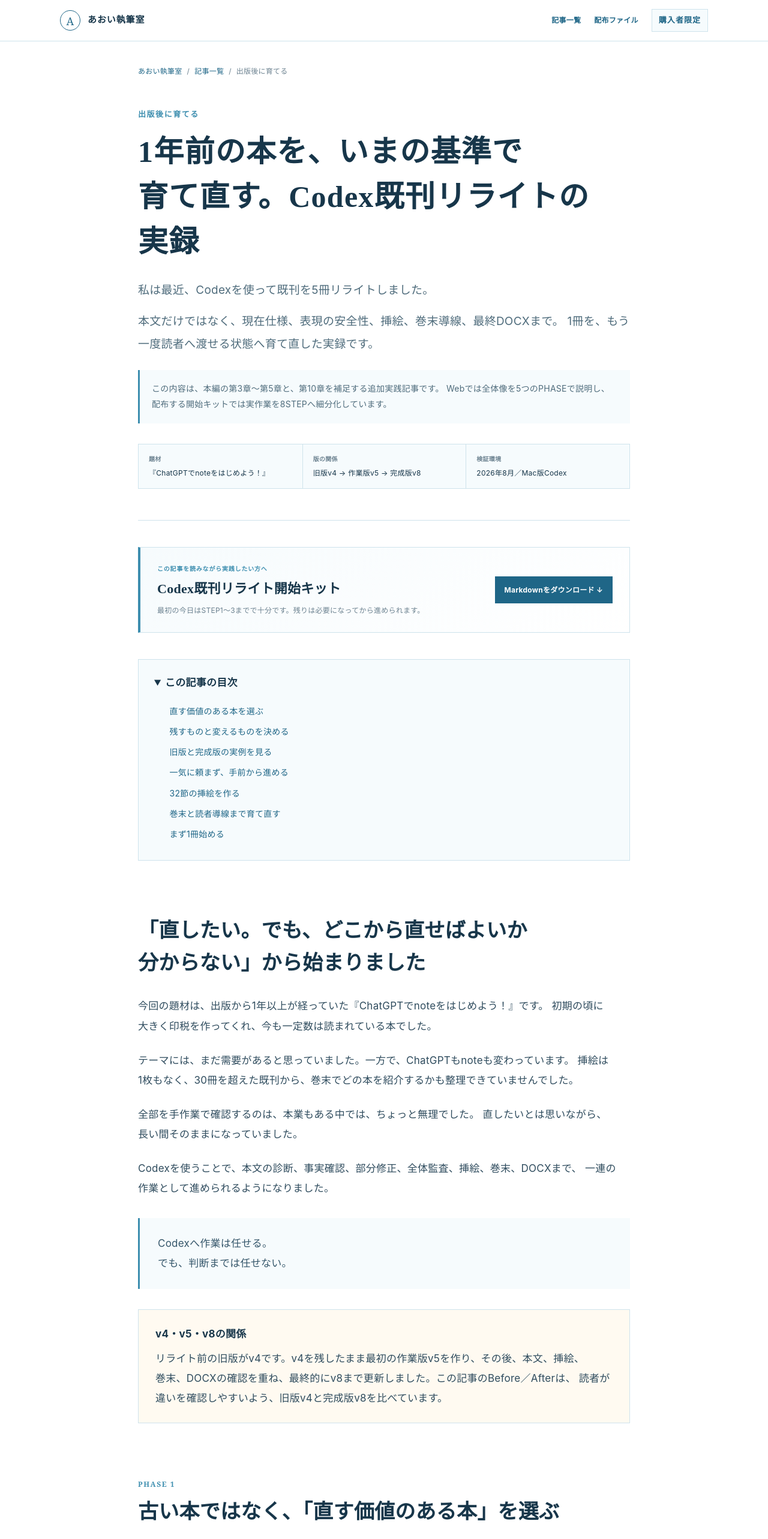
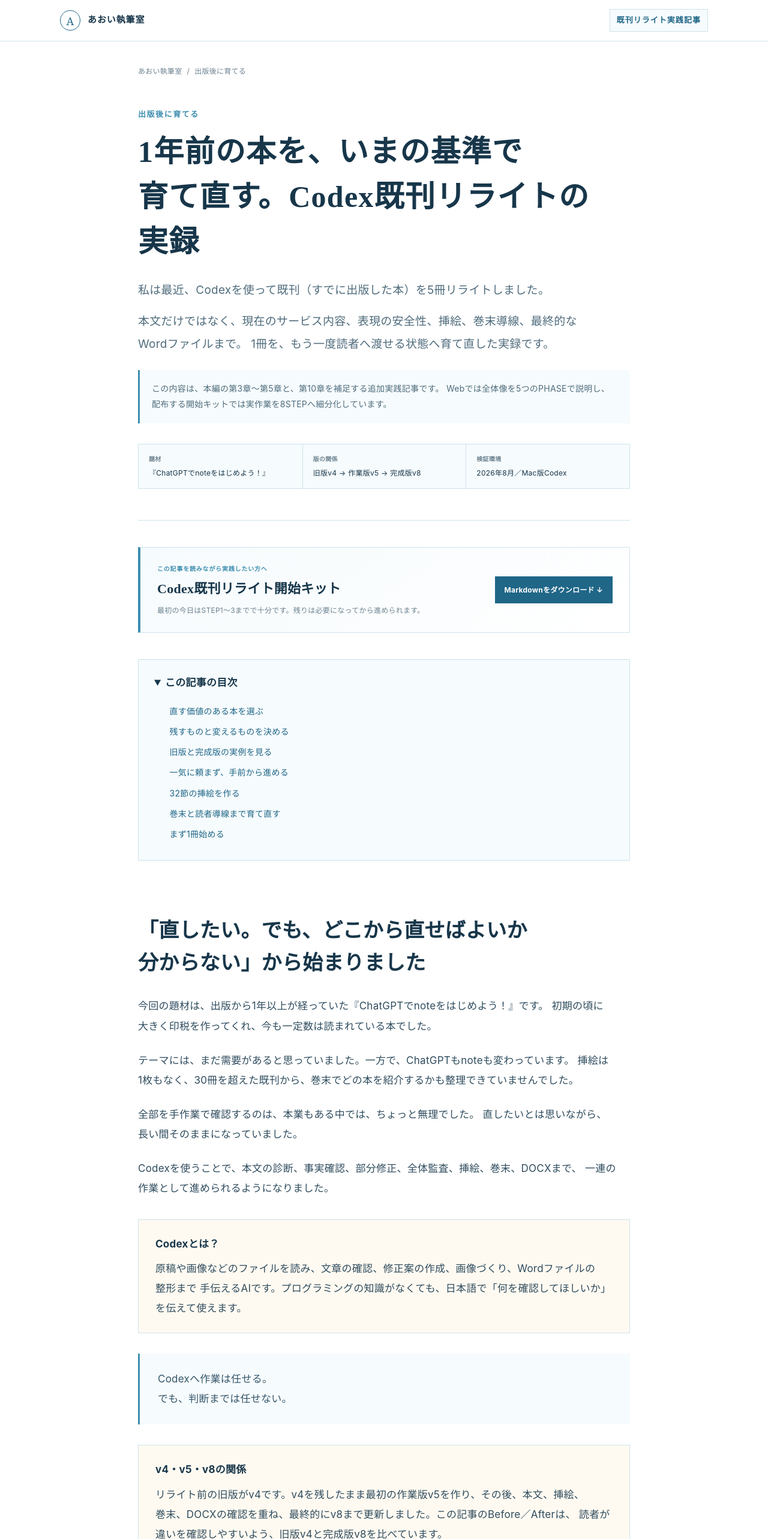
Before and after one commit to aoi-kurochan/aoi-writing-room, a Next.js app: page /library/codex-book-rewrite in a window 1280 px wide. Shown: the top 2566 px of the page at 60% size. Built offline with nearby package versions, Linux system fonts and the light colour scheme.

Commit message:
既刊リライト記事を単独閲覧向けに調整

```diff
--- a/app/library/codex-book-rewrite/page.tsx
+++ b/app/library/codex-book-rewrite/page.tsx
@@ -1,7 +1,5 @@
 import type { ReactNode } from "react";
-import Link from "next/link";
 import { MarkdownDownload } from "../../_components/MarkdownDownload";
-import { SiteFooter, SiteHeader } from "../../_components/SiteChrome";
 import { articles } from "../../_data/content";
 import downloadContent from "../../_data/download-content.json";
 
@@ -95,26 +93,51 @@
   );
 }
 
+function ArticleOnlyHeader() {
+  return (
+    <header className="site-header article-only-header">
+      <div className="site-header-inner">
+        <div className="site-brand" aria-label="あおい執筆室">
+          <span>A</span><b>あおい執筆室</b>
+        </div>
+        <small>既刊リライト実践記事</small>
+      </div>
+    </header>
+  );
+}
+
+function ArticleOnlyFooter() {
+  return (
+    <footer className="site-footer article-only-footer">
+      <div>
+        <div className="site-footer-heading">
+          <b>あおい執筆室</b>
+          <span>Codex既刊リライトの実録</span>
+        </div>
+        <p>このページと開始キットだけで、最初の1冊を始められるようにまとめています。</p>
+      </div>
+    </footer>
+  );
+}
+
 export default function CodexBookRewrite() {
   return (
     <main>
-      <SiteHeader />
+      <ArticleOnlyHeader />
       <article className="article-shell rewrite-article-shell">
-        <nav className="breadcrumb" aria-label="パンくず">
-          <Link href="/">あおい執筆室</Link>
-          <span>/</span>
-          <Link href="/library">記事一覧</Link>
+        <p className="breadcrumb" aria-label="現在地">
+          <span>あおい執筆室</span>
           <span>/</span>
           <span>{article.primaryCategory}</span>
-        </nav>
+        </p>
 
         <header className="article-header">
           <p className="article-kicker">{article.primaryCategory}</p>
           <h1>{article.title}</h1>
           <div className="article-summary">
-            <p>私は最近、Codexを使って既刊を5冊リライトしました。</p>
+            <p>私は最近、Codexを使って既刊（すでに出版した本）を5冊リライトしました。</p>
             <p>
-              本文だけではなく、現在仕様、表現の安全性、挿絵、巻末導線、最終DOCXまで。
+              本文だけではなく、現在のサービス内容、表現の安全性、挿絵、巻末導線、最終的なWordファイルまで。
               1冊を、もう一度読者へ渡せる状態へ育て直した実録です。
             </p>
           </div>
@@ -162,6 +185,13 @@
             Codexを使うことで、本文の診断、事実確認、部分修正、全体監査、挿絵、巻末、DOCXまで、
             一連の作業として進められるようになりました。
           </p>
+          <aside className="note-box">
+            <b>Codexとは？</b>
+            <p>
+              原稿や画像などのファイルを読み、文章の確認、修正案の作成、画像づくり、Wordファイルの整形まで
+              手伝えるAIです。プログラミングの知識がなくても、日本語で「何を確認してほしいか」を伝えて使えます。
+            </p>
+          </aside>
           <blockquote>
             Codexへ作業は任せる。<br />
             でも、判断までは任せない。
@@ -187,7 +217,7 @@
             <div>
               <h3>候補にしやすい本</h3>
               <ul>
-                <li>今もKENPや注文が一定発生している</li>
+                <li>Kindle Unlimitedで読まれたページ数（KENP）や注文が、今も一定発生している</li>
                 <li>テーマ自体には、今も需要がある</li>
                 <li>中心は残せるが、情報や事例が古い</li>
                 <li>今の自分なら読者体験を上げられる</li>
@@ -208,9 +238,24 @@
             今回の本は、今も読まれ、「AIを使いながらnoteとどう向き合うか」という中心も残せました。
             少しずつ印税が落ちていたこともあり、この本は直す意味があると判断しました。
           </p>
+          <h3>Amazonレビューも、匿名化してから確認する</h3>
+          <p>
+            ほかの本では行っていたのに、この本では最初の工程として明確に入れていませんでした。
+            今なら、投稿者名、プロフィール画像、IDなど個人につながる情報を外し、レビュー本文だけをCodexへ渡します。
+            原文を本へ転載するのではなく、「読者が困った点」を修正候補として整理するために使います。
+          </p>
+          <blockquote>
+            匿名化したAmazonレビューを読み、本文と照合してください。指摘を「絶対修正」「修正検討」「要検討」の
+            3段階に分け、該当箇所、読者が困った理由、最小修正案を示してください。まだ本文は変更しないでください。
+          </blockquote>
+          <ul>
+            <li><b>絶対修正：</b>事実、安全性、意味の誤りなど、放置すると読者が困るもの</li>
+            <li><b>修正検討：</b>直すと分かりやすくなるが、著者の判断が必要なもの</li>
+            <li><b>要検討：</b>好みや本の範囲にも関わるため、すぐ直さず考えるもの</li>
+          </ul>
           <RoleSplit
-            codex={<ul><li>旧版を読み、古くなった可能性を探す</li><li>現在の説明とのずれを候補にする</li><li>改善できる範囲を整理する</li></ul>}
-            human={<ul><li>この本を対象にするか</li><li>テーマを本棚に残すか</li><li>新刊より、この本へ時間を使うか</li></ul>}
+            codex={<ul><li>旧版を読み、古くなった可能性を探す</li><li>匿名化したレビューを3段階へ整理する</li><li>現在の説明とのずれを候補にする</li><li>改善できる範囲を整理する</li></ul>}
+            human={<ul><li>この本を対象にするか</li><li>レビューから何を採用するか</li><li>テーマを本棚に残すか</li><li>新刊より、この本へ時間を使うか</li></ul>}
           />
         </section>
 
@@ -304,7 +349,7 @@
             全部まとめてお願いしようとしたんです。
           </p>
           <p>
-            すると、途中までで使える文脈量がほぼなくなり、身動きが取りにくくなりました。
+            すると、Codexが一度に扱える情報量をほぼ使い切り、身動きが取りにくくなりました。
             「全部できそうなら、全部頼んだ方が早い」と思ったのですが、逆でした。
           </p>
           <blockquote><b>一気に頼まない。手前から、1つずつ進める。</b></blockquote>
@@ -315,7 +360,7 @@
             <li><span>04</span><div><b>前後関係を確認する</b><p>新旧説明の混在、矛盾、重複を探す。</p></div></li>
             <li><span>05</span><div><b>章ごとに更新する</b><p>質問文と返答例を、1冊分まとめて処理しない。</p></div></li>
             <li><span>06</span><div><b>別の監査役へ渡す</b><p>新しい読み手に、日本語と全体整合を見てもらう。</p></div></li>
-            <li><span>07</span><div><b>最終DOCXを検査する</b><p>目次、画像、リンク、全ページ、安全性を確認する。</p></div></li>
+            <li><span>07</span><div><b>最終的なWordファイル（DOCX）を検査する</b><p>目次、画像、リンク、全ページ、安全性を確認する。</p></div></li>
           </ol>
           <p>
             ここでいう「別の監査役」は、それまでの長いやり取りを引き継いでいない、新しいAIの読み手です。
@@ -370,7 +415,7 @@
             今回のリライトとは別のタイミングですが、Codexを使って、私の本を一覧できる本棚サイトも作りました。
             リライトした本の巻末から、この本棚へ案内する導線も入れています。
           </p>
-          <p><a className="text-link" href="https://aoi-kurochan.github.io/aoi-books/" target="_blank" rel="noreferrer">あおいの本棚を見る →</a></p>
+          <p className="reference-note">本棚は、読者へ公開してよい書名、表紙、紹介文、リンクだけで作っています。</p>
           <aside className="warning-box">
             <b>GitHub Pagesを使う場合の注意</b>
             <p>
@@ -413,11 +458,11 @@
           <p>ケース：旧版v4を残して作業版v5を作り、完成版v8まで更新</p>
           <p>
             Codexの機能、利用できるプラン、上限、画面は変更されることがあります。
-            利用前に<a href="https://developers.openai.com/" target="_blank" rel="noreferrer">OpenAI公式ページ</a>で現在の情報をご確認ください。
+            利用前にOpenAI公式ページで現在の情報をご確認ください。
           </p>
         </footer>
       </article>
-      <SiteFooter />
+      <ArticleOnlyFooter />
     </main>
   );
 }
```
Also changed, not shown: app/_data/download-content.json (+1 -1 lines), 1 other file (tests, documents, lock files or other folders).
